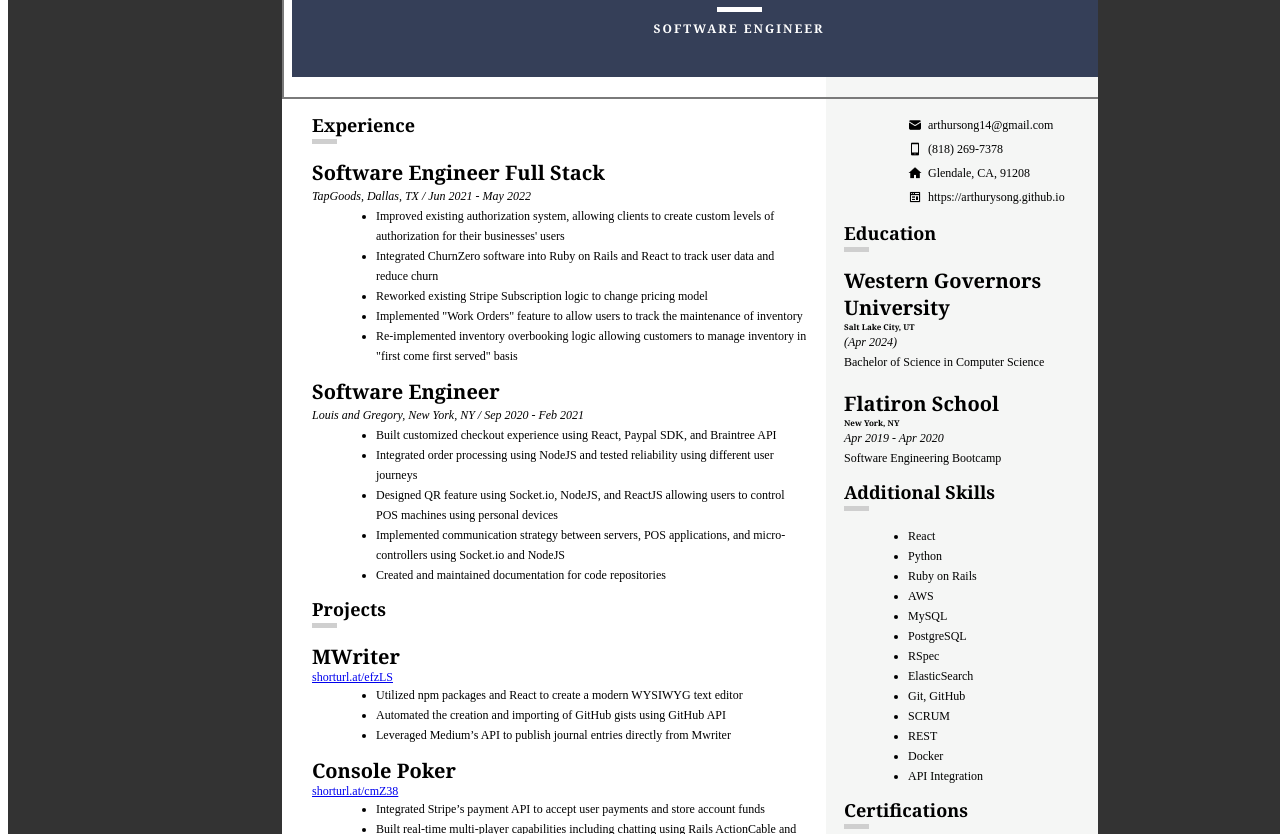
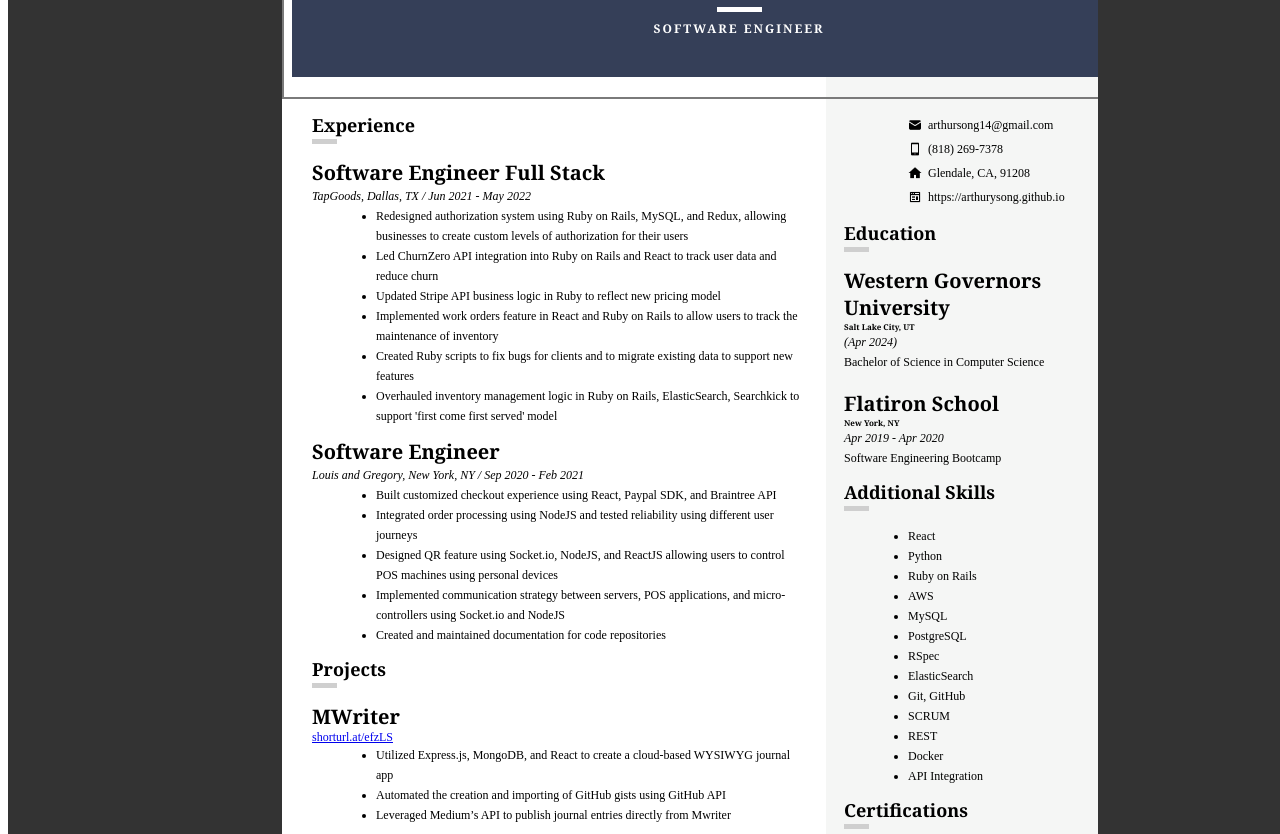
Before and after one commit to arthurysong/arthurysong.github.io, a Gatsby site: page /resume in a window 1280 px wide. Shown: the part 124-958 px from the top of the page. Built offline with nearby package versions, Linux system fonts and the light colour scheme; Gatsby itself is replaced by a stand-in of ours.

Commit message:
update resume

```diff
--- a/src/pages/resume.js
+++ b/src/pages/resume.js
@@ -109,26 +109,30 @@ export default function Resume() {
                 </p>
                 <ul>
                   <li>
-                    Improved existing authorization system, allowing clients to
-                    create custom levels of authorization for their businesses'
-                    users
+                    Redesigned authorization system using Ruby on Rails, MySQL,
+                    and Redux, allowing businesses to create custom levels of
+                    authorization for their users
                   </li>
                   <li>
-                    Integrated ChurnZero software into Ruby on Rails and React
+                    Led ChurnZero API integration into Ruby on Rails and React
                     to track user data and reduce churn
                   </li>
                   <li>
-                    Reworked existing Stripe Subscription logic to change
+                    Updated Stripe API business logic in Ruby to reflect new
                     pricing model
                   </li>
                   <li>
-                    Implemented "Work Orders" feature to allow users to track
-                    the maintenance of inventory
+                    Implemented work orders feature in React and Ruby on Rails
+                    to allow users to track the maintenance of inventory
                   </li>
                   <li>
-                    Re-implemented inventory overbooking logic allowing
-                    customers to manage inventory in "first come first served"
-                    basis
+                    Created Ruby scripts to fix bugs for clients and to migrate
+                    existing data to support new features
+                  </li>
+                  <li>
+                    Overhauled inventory management logic in Ruby on Rails,
+                    ElasticSearch, Searchkick to support 'first come first
+                    served' model
                   </li>
                 </ul>
               </div>
@@ -173,8 +177,8 @@ export default function Resume() {
                 </a>
                 <ul>
                   <li>
-                    Utilized npm packages and React to create a modern WYSIWYG
-                    text editor
+                    Utilized Express.js, MongoDB, and React to create a
+                    cloud-based WYSIWYG journal app
                   </li>
                   <li>
                     Automated the creation and importing of GitHub gists using
@@ -194,16 +198,20 @@ export default function Resume() {
                 </a>
                 <ul>
                   <li>
+                    Designed business logic in Rails API to store and represent
+                    Texas Hold’em games
+                  </li>
+                  <li>
                     Integrated Stripe’s payment API to accept user payments and
                     store account funds
                   </li>
                   <li>
+                    Integrated Google API to allow authentication via Google
+                    email
+                  </li>
+                  <li>
                     Built real-time multi-player capabilities including chatting
                     using Rails ActionCable and React.js
-                  </li>
-                  <li>
-                    Designed business logic in Rails API to store and represent
-                    Texas Hold’em games
                   </li>
                 </ul>
               </div>
```
